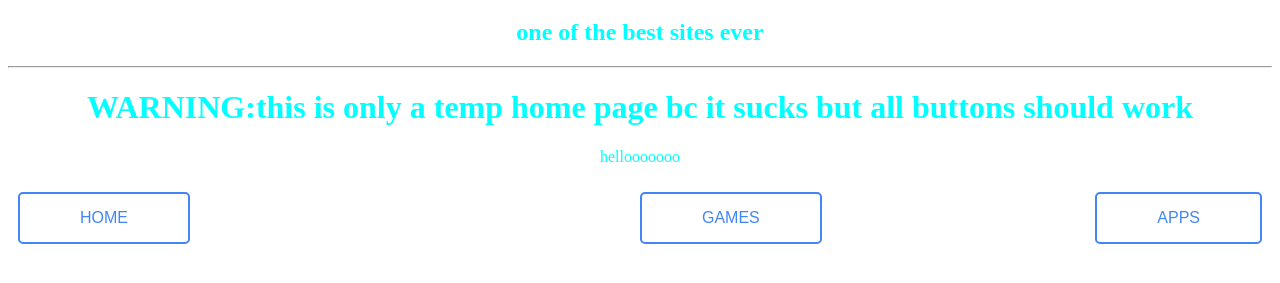
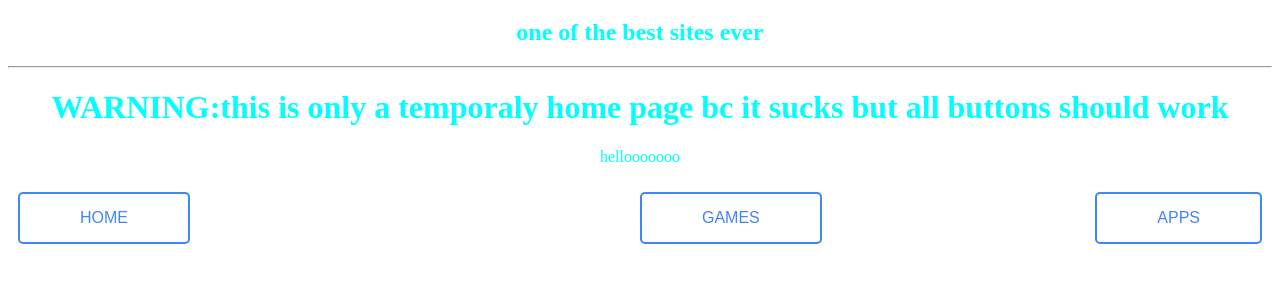
Before and after one commit to coltogdyuhg/icecubev1.github.io, a plain HTML site: page home.html in a window 1280 px wide. Shown: the part 61-344 px from the top of the page. Drawn offline with Linux system fonts and the light colour scheme.

Commit message:
Update home.html

```diff
--- a/home.html
+++ b/home.html
@@ -12,7 +12,7 @@
     </body>
 </html>
     <center>
-    <h1 style="color: aqua;">WARNING:this is only a temp home page bc it sucks but all buttons should work</h1>
+    <h1 style="color: aqua;">WARNING:this is only a temporaly home page bc it sucks but all buttons should work</h1>
         <p style="color: aqua;">hellooooooo</p>
     </center>
 
```
